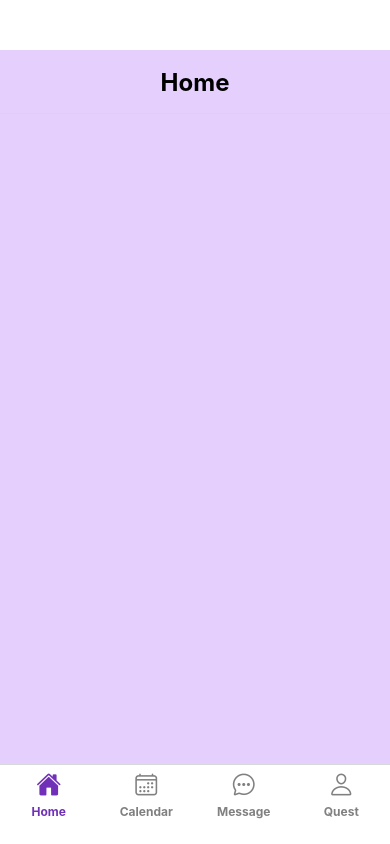
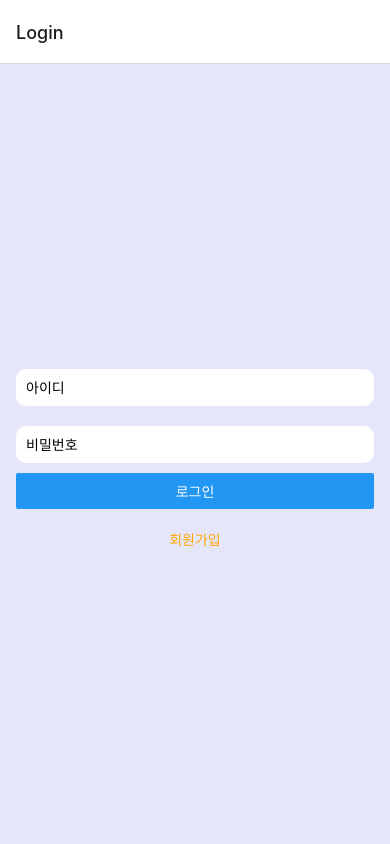
Before and after one commit to hnyoojin/Setty, a React Native app: screen /Login in a window 390 px wide. Built offline with nearby package versions, Linux system fonts and the light colour scheme.

Commit message:
회원가입 - Home 연결

```diff
--- a/App.js
+++ b/App.js
@@ -1,22 +1,23 @@
-import * as React from 'react';
-import { StyleSheet, Text, View, Dimensions, SafeAreaView } from 'react-native';
+import React from 'react';
 import { NavigationContainer } from '@react-navigation/native';
+import { createStackNavigator } from '@react-navigation/stack';
 import { createBottomTabNavigator } from '@react-navigation/bottom-tabs';
-import { StatusBar } from 'expo-status-bar';
 import Ionicons from 'react-native-vector-icons/Ionicons';
 
-import HomeScreen from "./screens/HomeScreen";
+import LoginScreen from './screens/LoginScreen';
+import HomeScreen from './screens/HomeScreen';
+// import SignUpScreen from './screens/SignUpScreen';
+import UserTypeScreen from './screens/UserTypeScreen';
+import UserInfoScreen from './screens/UserInfoScreen';
 import CalendarScreen from "./screens/CalendarScreen";
 import MessageScreen from "./screens/MessageScreen";
 import QuestScreen from "./screens/QuestScreen";
 
+const Stack = createStackNavigator();
 const Tab = createBottomTabNavigator();
-const { width:SCREEN_WIDTH } = Dimensions.get("window");
 
-export default function App() {
+const TabNavigator = () => {
   return (
-    <View style={styles.navBar}>
-      <NavigationContainer>
     <Tab.Navigator
       initialRouteName="Home"
       screenOptions={({ route }) => ({
@@ -48,44 +49,33 @@ export default function App() {
         },
       })}
     >
-          <Tab.Screen name="Home" component={HomeScreen}
-            options={{
+      <Tab.Screen name="Home" component={HomeScreen} options={tabScreenOptions} />
+      <Tab.Screen name="Calendar" component={CalendarScreen} options={tabScreenOptions} />
+      <Tab.Screen name="Message" component={MessageScreen} options={tabScreenOptions} />
+      <Tab.Screen name="Quest" component={QuestScreen} options={tabScreenOptions} />
+    </Tab.Navigator>
+  );
+};
+
+const tabScreenOptions = {
   headerStyle: { backgroundColor: '#E5D0FD' },
   headerTintColor: 'black',
-              headerTitleStyle: { fontWeight: 'bold', fontSize: 24},
+  headerTitleStyle: { fontWeight: 'bold', fontSize: 24 },
   headerTitleAlign: 'center',
-            }}/>
-          <Tab.Screen name="Calendar" component={CalendarScreen}
-            options={{
-              headerStyle: { backgroundColor: '#E5D0FD' },
-              headerTintColor: 'black',
-              headerTitleStyle: { fontWeight: 'bold', fontSize: 24},
-              headerTitleAlign: 'center',
-            }}/>
-          <Tab.Screen name="Message" component={MessageScreen}
-            options={{
-              headerStyle: { backgroundColor: '#E5D0FD' },
-              headerTintColor: 'black',
-              headerTitleStyle: { fontWeight: 'bold', fontSize: 24},
-              headerTitleAlign: 'center',
-            }}/>
-          <Tab.Screen name="Quest" component={QuestScreen}
-            options={{
-              headerStyle: { backgroundColor: '#E5D0FD' },
-              headerTintColor: 'black',
-              headerTitleStyle: { fontWeight: 'bold', fontSize: 24},
-              headerTitleAlign: 'center',
-            }}/>
-        </Tab.Navigator>
+};
+
+const App = () => {
+  return (
+    <NavigationContainer>
+      <Stack.Navigator initialRouteName="Login">
+        <Stack.Screen name="Login" component={LoginScreen} />
+        {/* <Stack.Screen name="회원가입" component={SignUpScreen} /> */}
+        <Stack.Screen name="회원유형선택" component={UserTypeScreen} />
+        <Stack.Screen name="회원정보 기입 창" component={UserInfoScreen} />
+        <Stack.Screen name="Main" component={TabNavigator} options={{ headerShown: false }} />
+      </Stack.Navigator>
     </NavigationContainer>
-    </View>
   );
-}
+};
 
-const styles = StyleSheet.create({
-  navBar: {
-    width: SCREEN_WIDTH,
-    flex: 1,
-    marginTop: 50,
-  },
-})
+export default App;
--- a/screens/LoginScreen.js
+++ b/screens/LoginScreen.js
@@ -13,7 +13,7 @@ const LoginScreen = ({ navigation }) => {
     } else if (userId !== 'testUser' || password !== '1234') {
       Alert.alert('아이디 또는 비밀번호가 틀렸습니다.');
     } else {
-      navigation.navigate('Home');
+      navigation.navigate('Main');
     }
   };
 
@@ -33,7 +33,7 @@ const LoginScreen = ({ navigation }) => {
         secureTextEntry
       />
       <Button title="로그인" onPress={handleLogin} />
-      <TouchableOpacity onPress={() => navigation.navigate('회원가입')}>
+      <TouchableOpacity onPress={() => navigation.navigate('회원유형선택')}>
         <Text style={styles.signUpText}>회원가입</Text>
       </TouchableOpacity>
     </View>
```
Also changed, not shown: package.json (+7 -2 lines), 2 other files (tests, documents, lock files or other folders). Lines whose indentation alone changed are shown as unchanged.
